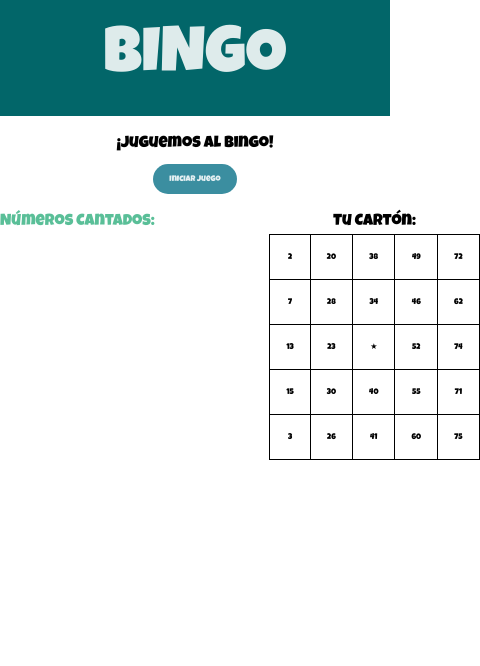
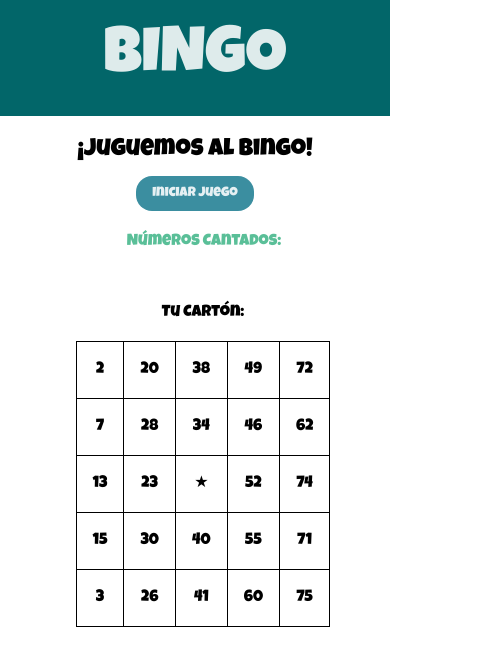
Before and after one commit to GiraMorales/Proyecto12, a React (Vite) app in the folder React/: page /bingo in a window 390 px wide. Shown: the top 666 px of the page, 480 px wide, since content can reach past the window. Built offline with nearby package versions, Linux system fonts and the light colour scheme.

Commit message:
responsive

```diff
--- a/React/src/Components/Header/Header.css
+++ b/React/src/Components/Header/Header.css
@@ -9,3 +9,9 @@
   color: var(--pjg-color-6);
   width: 100%;
 }
+
+@media screen and (max-width: 300px) {
+  .header h1 {
+    font-size: var(--pjg-size-3);
+  }
+}
--- a/React/src/pages/Ganador/Ganador.css
+++ b/React/src/pages/Ganador/Ganador.css
@@ -56,3 +56,15 @@
     font-size: var(--pjg-size-3);
   }
 }
+
+@media screen and (max-width: 300px) {
+  .ganador {
+    margin-top: var(--pjg-size-1);
+  }
+  .ganador h1 {
+    font-size: var(--pjg-size-1);
+  }
+  .ganador h2 {
+    font-size: var(--pjg-size-1);
+  }
+}
--- a/React/src/pages/Juego/Juego.css
+++ b/React/src/pages/Juego/Juego.css
@@ -136,53 +136,75 @@
 
 @media screen and (max-width: 660px) {
   .titulo-numeros h3 {
-    font-size: var(--pjg-size-2);
-  }
-  .carton h3 {
-    font-size: var(--pjg-size-2);
-  }
-  .titulo-numeros {
-    font-size: 0.8rem;
-    margin-left: 5%;
-    gap: 2%;
-    margin-top: 3%;
-  }
-  .carton td {
-    font-size: var(--pjg-size-1);
-  }
-  .numeros-carton {
-    gap: var(--pjg-size-3);
-  }
-}
-
-@media screen and (max-width: 500px) {
-  .titulo-numeros h3 {
     font-size: var(--pjg-size-1);
   }
   .carton h3 {
     font-size: var(--pjg-size-1);
   }
   .titulo-numeros {
-    font-size: 0.5rem;
-    margin-left: 2%;
-    gap: 1%;
-    margin-top: 2%;
+    font-size: 0.7rem;
+    margin-left: 5%;
+    gap: 2%;
+    margin-top: 3%;
   }
   .carton td {
-    font-size: 0.5rem;
+    .carton td {
+      font-size: 0.2rem;
+    }
   }
   .numeros-carton {
     gap: var(--pjg-size-1);
+    display: flex;
+    flex-wrap: wrap;
+    justify-content: center;
+    font-size: var(--pjg-size-3);
+  }
+  .carton {
+    gap: var(--pjg-size-1);
+  }
+
+  .carton td {
     font-size: var(--pjg-size-1);
   }
-  .carton {
-    gap: 2%;
+  .numero {
+    width: var(--pjg-size-2);
+    height: var(--pjg-size-2);
+    font-size: 10px;
   }
+}
+
+@media screen and (max-width: 300px) {
+  .titulo-numeros h3 {
+    font-size: 10px;
+  }
+  .carton h3 {
+    font-size: var(--pjg-size-1);
+  }
+
+  .carton td {
+    font-size: 0.6rem;
+  }
+
   .juego h2 {
     font-size: var(--pjg-size-1);
   }
-  .btn-cantar,
   .btn-iniciar {
-    font-size: 0.5rem;
+    width: 40%;
+    margin: 0 auto;
+    font-size: 0.7rem;
+  }
+
+  .numero {
+    width: var(--pjg-size-1);
+    height: var(--pjg-size-1);
+    margin: 0.1rem;
+  }
+
+  /* .lista-numeros {
+    margin: 10px auto;
+  } */
+
+  .titulo-numeros {
+    padding: 10px 30px;
   }
 }
```
